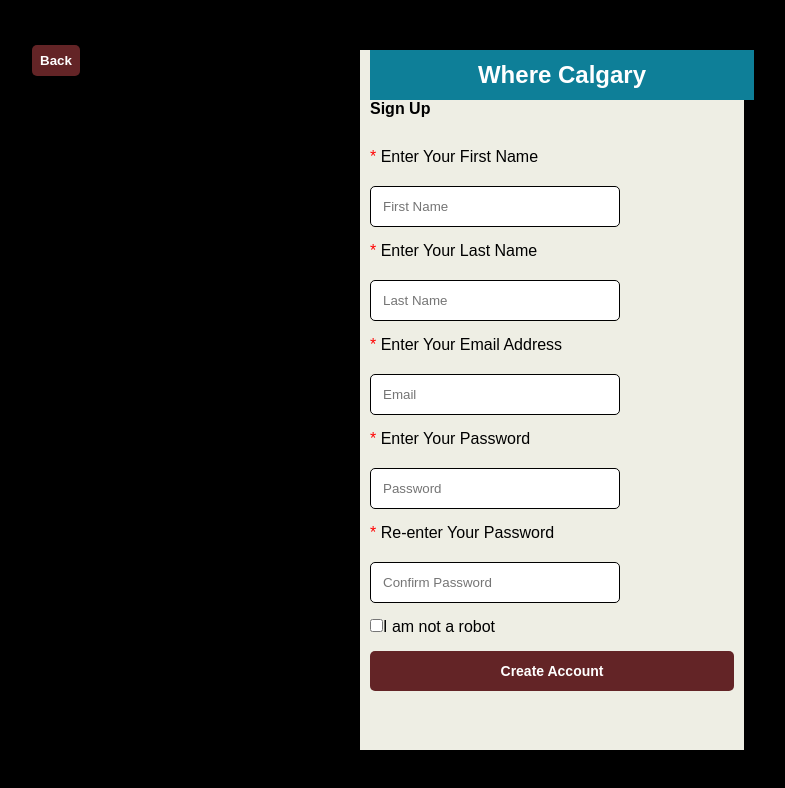
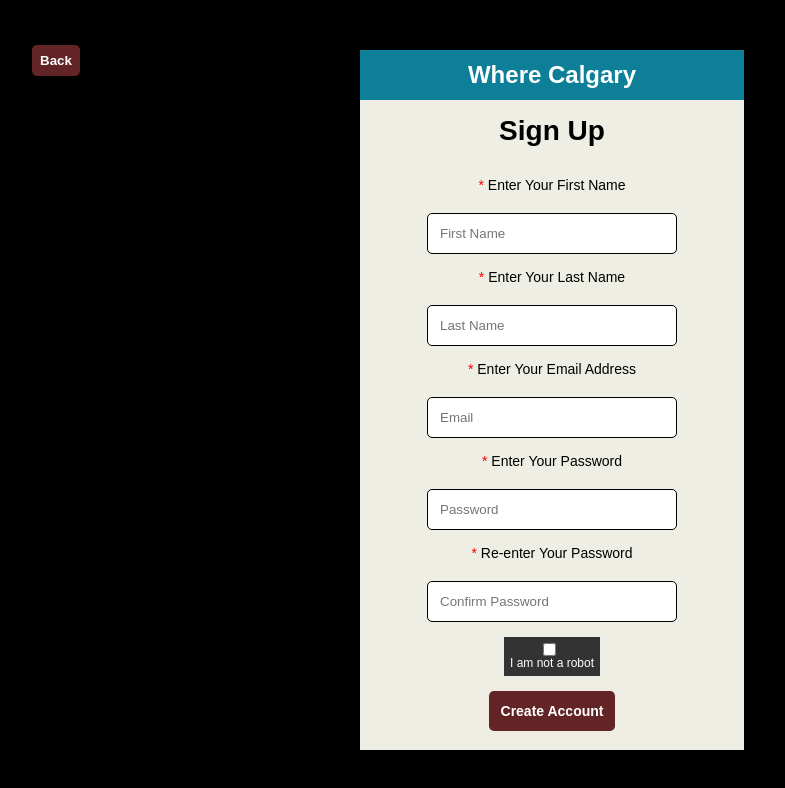
Before and after one commit to camila-hernandez/TravelApp, a React (Vite) app in the folder travel-app-v3/: page / in a window 1280 px wide. Both pictures are taken after a click on the button "Sign Up". Shown: the top 788 px of the page, without its empty margins (88-873 px from the left). Built offline with nearby package versions, Linux system fonts and the light colour scheme.

Commit message:
Fixed the alignment issues

```diff
--- a/travel-app-v3/src/pages/page_Account.css
+++ b/travel-app-v3/src/pages/page_Account.css
@@ -86,6 +86,142 @@
   border-radius: 5px; /* Add border radius */
   cursor: pointer;
 }
+
+
+
+
+/* CREATE ACCOUNT */
+
+
+.createAccount-container{
+    display: flex;
+    flex-direction: column;
+    align-items: center;
+}
+
+.sign-up-header {
+    color: white;
+    font-size: 28px;
+    font-weight: 400;
+    margin-top: 15px;
+    margin-bottom: 15px;
+}
+
+.detail-headers {
+    color: white;
+    font-size: 14px;
+    margin-right: 0; /* Remove or set to 0 if you want left alignment */
+    margin-bottom: 2.5px;
+    text-align: left;
+}
+
+.first-name-textfield,
+.last-name-textfield,
+.newAccountEmailField,
+.newAccountPassword1,
+.newAccountPassword2 {
+    width: 100%;
+    max-width: 400px;
+    margin: 0 auto;
+    padding: 10px 80px 10px 10px;
+    border: 1px solid #ccc;
+    border-radius: 5px;
+    margin-bottom: 15px;
+}
+
+.container {
+    display: flex;
+    flex-direction: column;
+    justify-content: center;
+    align-items: center;
+    background-color: #333; /* Dark grey color */
+    padding: 6px; /* Adjust padding as needed */
+    border-radius: 0px; /* Optional: add border-radius for rounded corners */
+    font-size: 12px;
+  }
+
+  .captcha-field {
+    display: flex;
+    flex-direction: column;
+    align-items: center;
+
+/* Optional: add margin between the fields */
+  }
+
+  .captcha-field label {
+    color: white; /* Set text color for the label */
+  }
+
+  .captcha-field input {
+    margin-right: 5px; /* Optional: add space between checkbox and label */
+  }
+
+  .create-account-field button {
+    background-color: #2e1114; /* Dark red color, adjust as needed */
+    color: white; /* Set text color for the button */
+    padding: 15px 30px; /* Adjust padding as needed */
+    border: none;
+    cursor: pointer;
+    margin-top: 15px;
+    border-radius: 3px; /* Optional: add border-radius for rounded corners */
+    font-size: 16px; /* Adjust the font size as needed */
+  }
+
+  .create-account-field button:hover {
+    background-color: red; /* Change color on hover, adjust as needed */
+  }
+
+
+/* FORGOT PASSWORD PAGE  */
+
+.forgotPassword-container{
+    color: #501B1D;
+    display: flex;
+    flex-direction: column;
+    align-items: center;
+}
+
+.forgotPassword-field-text{
+    color: white;
+    font-size: 28px;
+    font-weight: 400;
+    margin-top: 50px;
+}
+
+.enterEmail-text {
+    color: white;
+    font-size: 19.5px;
+    margin-top: 100px;
+
+}
+
+.emailLink-text {
+    color: white;
+    font-size: 16px;
+    margin-top: 25px;
+}
+
+.forgotPassword-box-email{
+    width: 100%;
+    max-width: 400px;
+    margin: 0 auto;
+    padding: 10px 80px 10px 10px;
+    border: 1px solid #ccc;
+    border-radius: 5px;
+    margin-bottom: 15px;
+    margin-top: 20px;
+}
+
+.forgotPassword-field-button{
+    font-size: 14px;
+    font-weight: bold;
+    width: 100%;
+    padding: 10px 105px 10px 105px;
+    margin-top: 25px;
+}
+
+
+
 
 /* Account Settings */
 .account-header {
```
Also changed, not shown: travel-app-v3/src/App.css (line endings or trailing spaces), travel-app-v3/src/pages/page_ForgotPassword.css (line endings or trailing spaces), travel-app-v3/src/pages/page_SignUp.css (line endings or trailing spaces).
